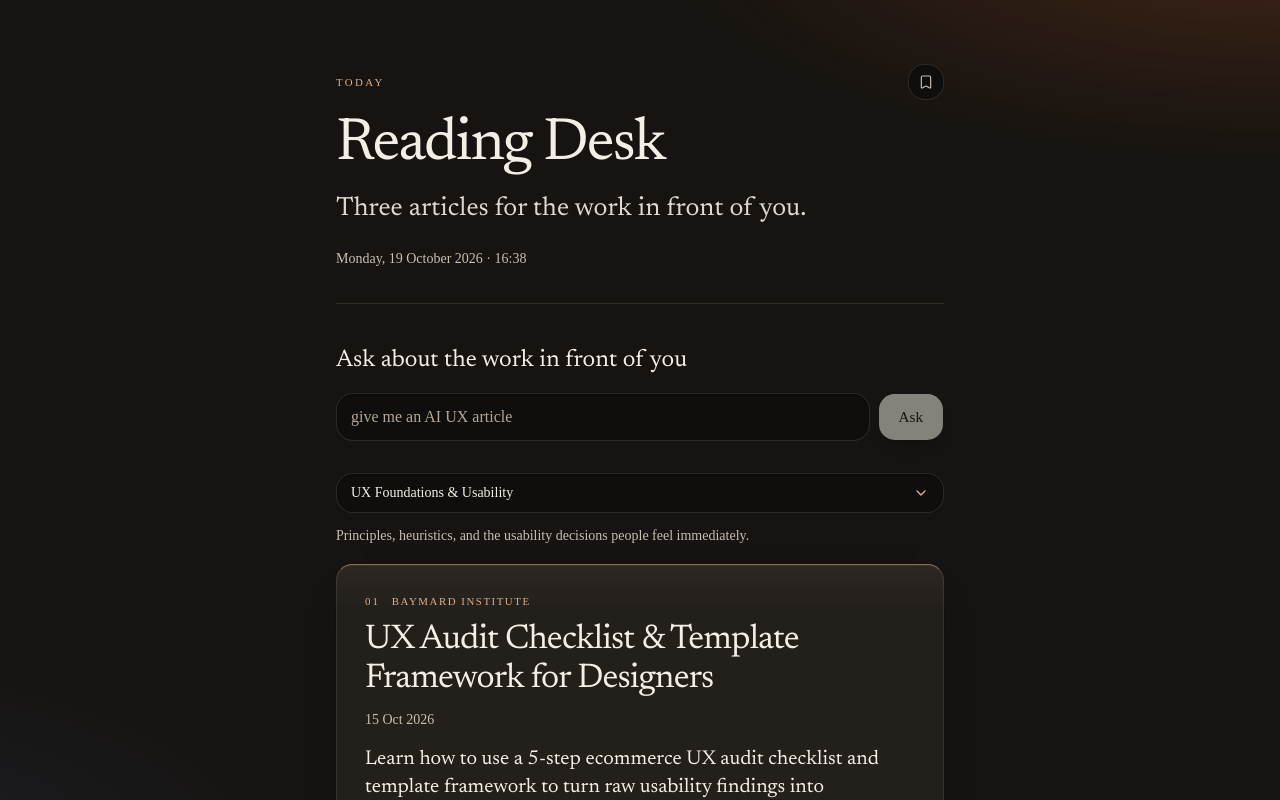
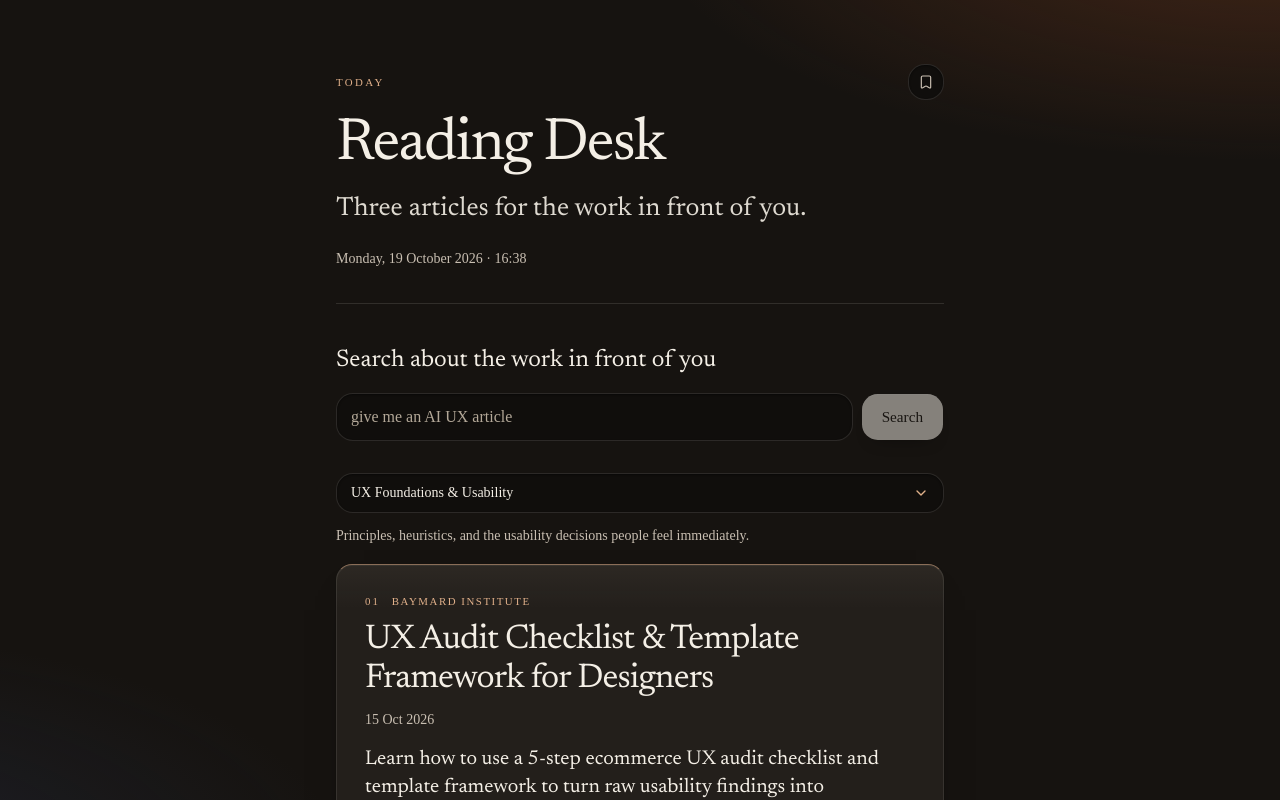
Before and after one commit to Divyaray16/reading-desk, a Next.js app in the folder web/: page / in a window 1280 px wide. Shown: the top 800 px of the page. Built offline with nearby package versions, Linux system fonts and the light colour scheme.

Commit message:
Rename the desk prompt and submit button to Search.
Co-authored-by: raydivya7 <raydivya7@gmail.com>

```diff
--- a/web/components/desk.tsx
+++ b/web/components/desk.tsx
@@ -245,7 +245,7 @@ export function Desk() {
       <section className="mt-10" aria-labelledby="ask-label">
         <form onSubmit={submit}>
           <label id="ask-label" htmlFor="ask" className="block font-serif text-2xl leading-snug text-balance">
-            Ask about the work in front of you
+            Search about the work in front of you
           </label>
           <div className="desk-ask mt-4">
             <input
@@ -264,7 +264,7 @@ export function Desk() {
               className="h-12 max-h-12 min-h-12 shrink-0 rounded-xl px-5 text-[0.95rem] shadow-[inset_0_1px_0_rgba(255,255,255,0.28),0_10px_18px_-14px_rgba(0,0,0,0.95)] hover:bg-[#e7dccb] active:translate-y-px"
               disabled={draft.trim().length === 0}
             >
-              Ask
+              Search
             </Button>
           </div>
         </form>
```
